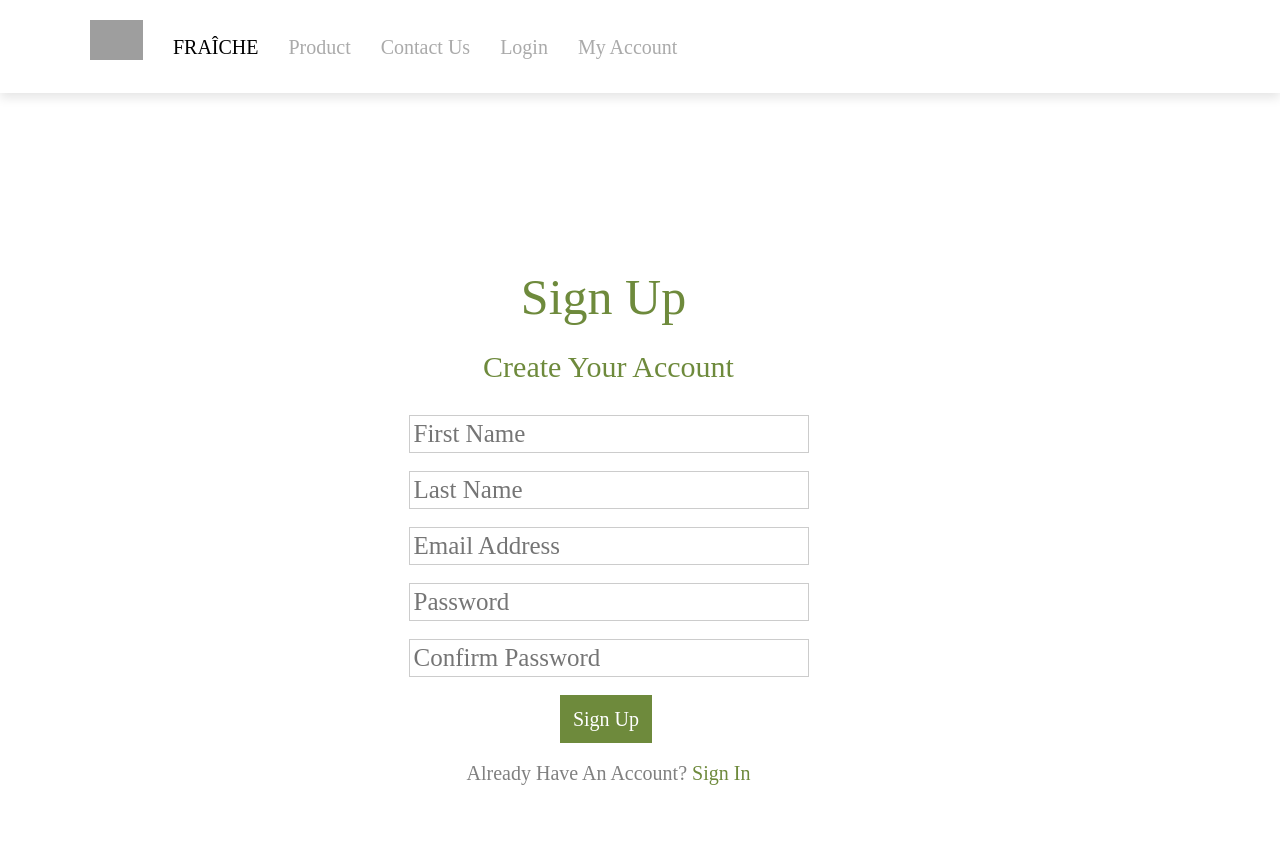
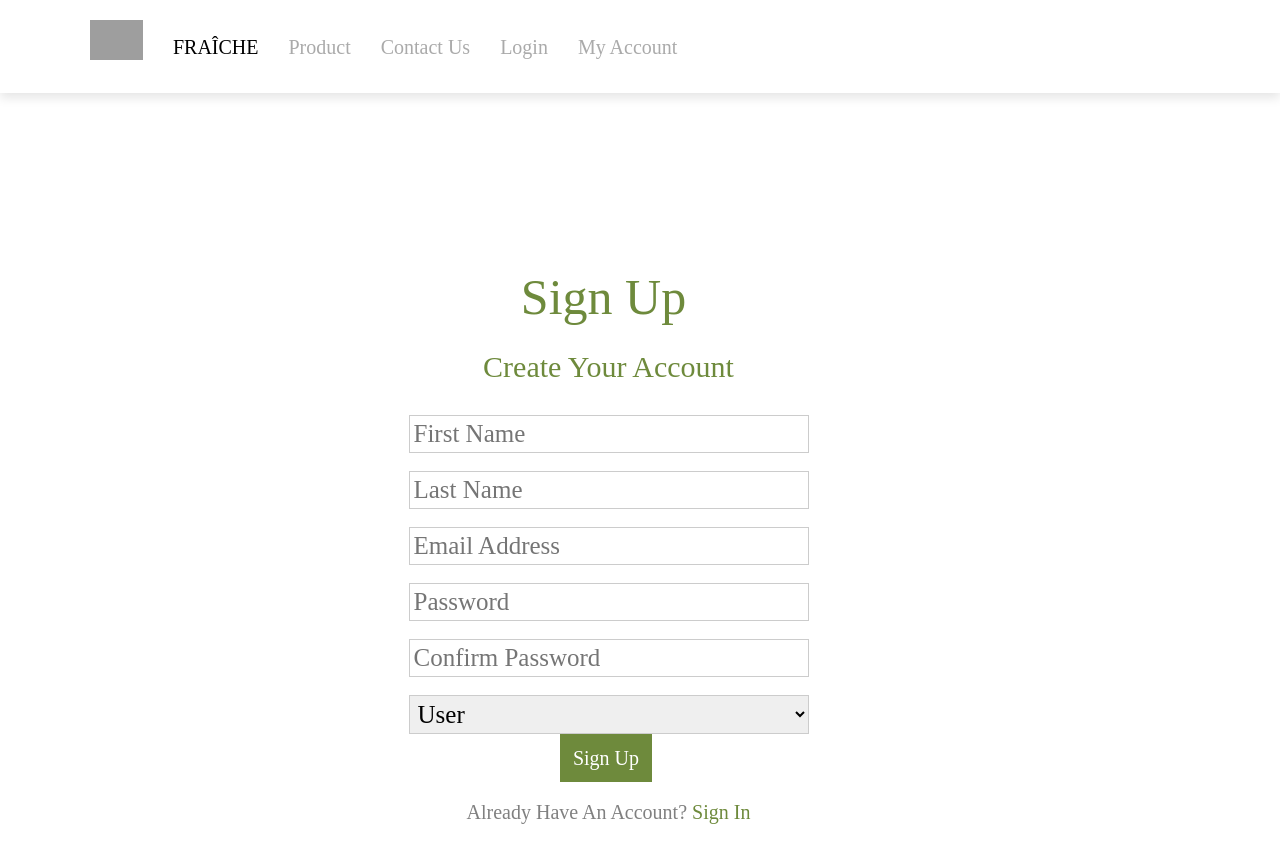
Before and after one commit to SahSoha/SysProject, a React (Create React App) app in the folder frontend/: page /Register in a window 1280 px wide. Shown: the top 862 px of the page. Built offline with nearby package versions, Linux system fonts and the light colour scheme; grey boxes are pictures that could not be loaded.

Commit message:
Update Register.js

```diff
--- a/frontend/src/Pages/Register/Register.js
+++ b/frontend/src/Pages/Register/Register.js
@@ -32,7 +32,10 @@ const Register =() => {
           <div className="form-group">
             <input type="password" placeholder="Confirm Password" name="password" required/>
           </div>
-
+           <select name="user_type">
+             <option value="user">user</option>
+             <option value="admin">admin</option>
+           </select>
           <input type="submit" className="submit" value="Sign Up" />
 
         <p className="ahc">
```
